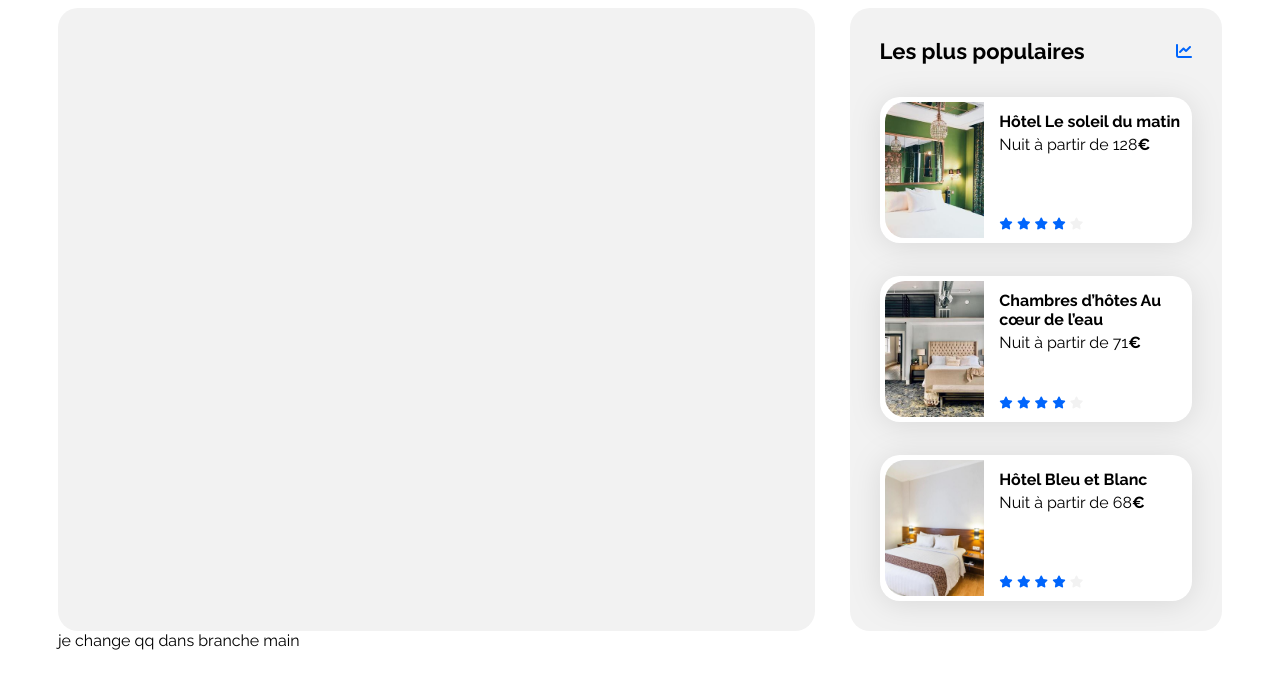
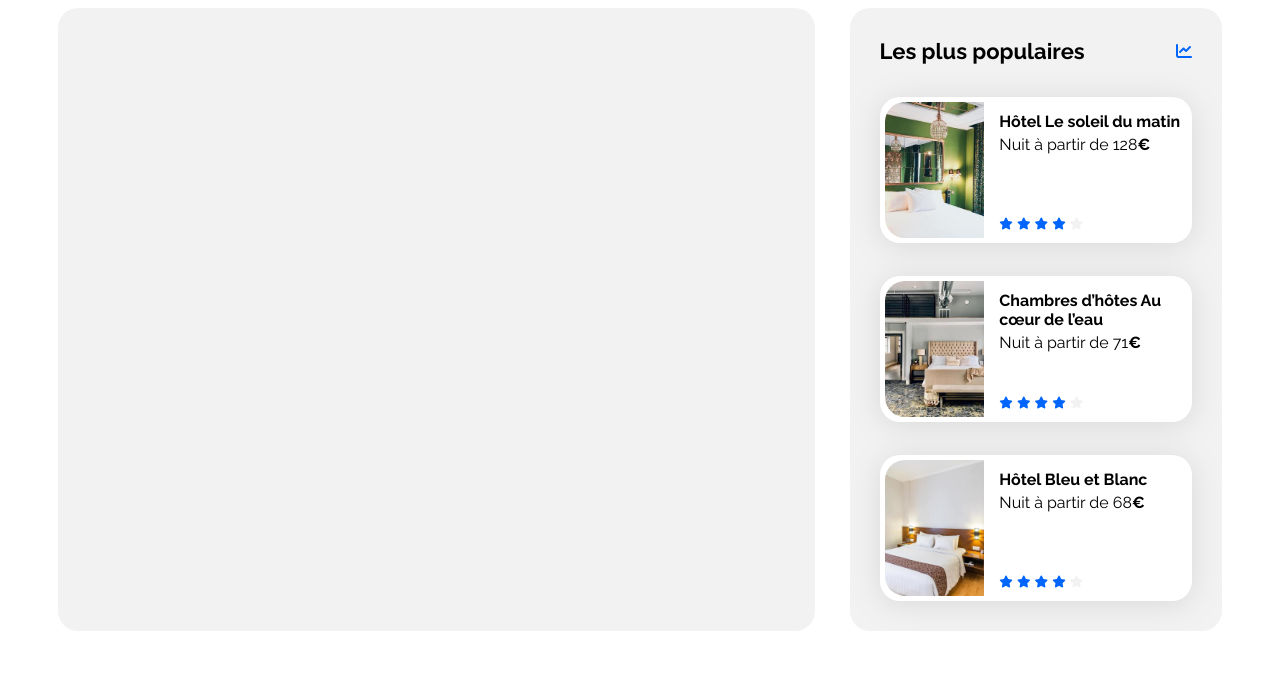
Before and after one commit to ArthurIzad/projet_1_OC, a plain HTML site: page index.html in a window 1280 px wide. Drawn offline with Linux system fonts and the light colour scheme; files whose address does not match are found by name.

Commit message:
j'ai tout clean ?

```diff
--- a/index.html
+++ b/index.html
@@ -89,7 +89,7 @@
                 </section>
             </div>
         </main>
-        <footer>je change qq dans branche main</footer>
+        <footer></footer>
     </div>
 </body>
 
```
